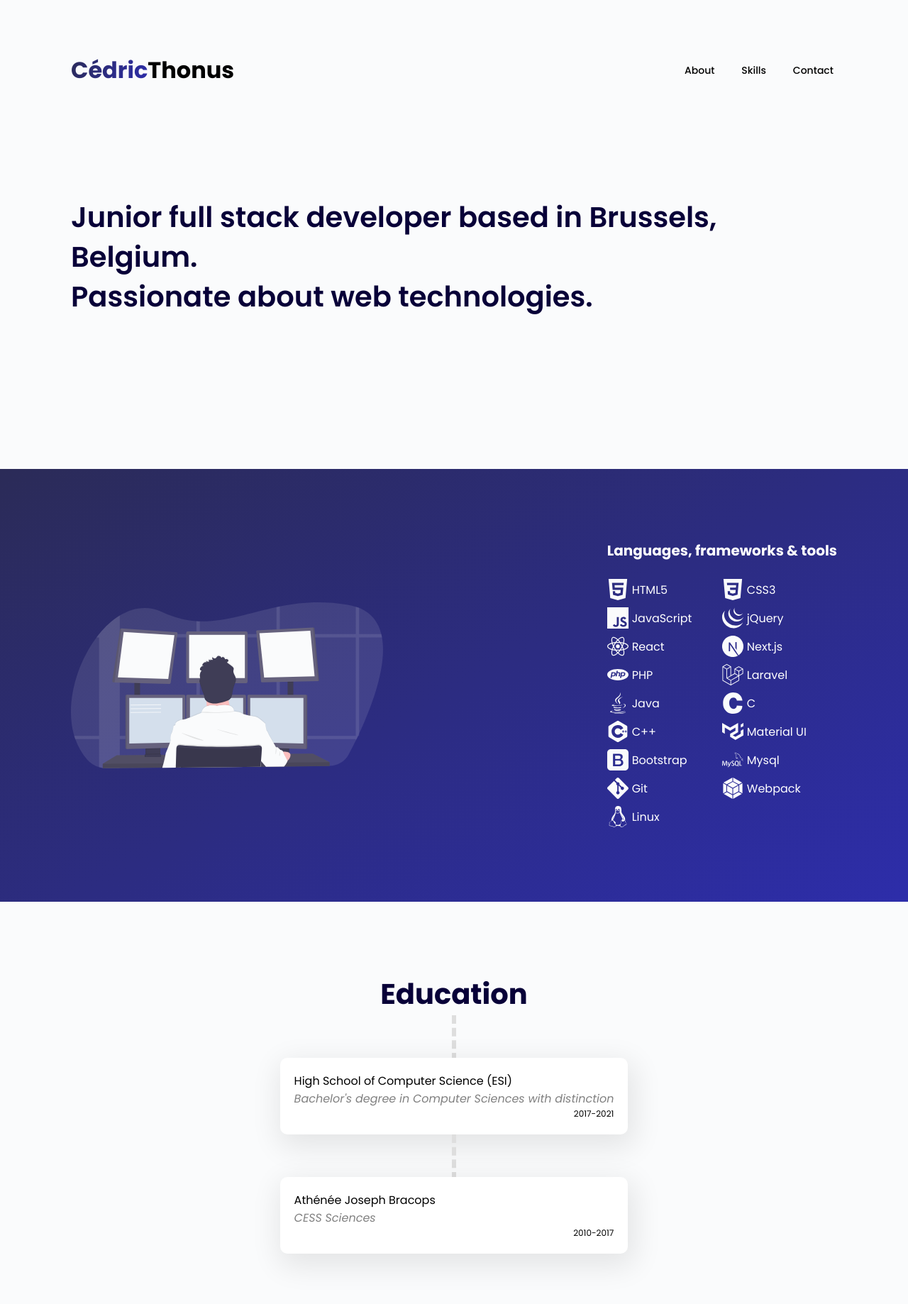
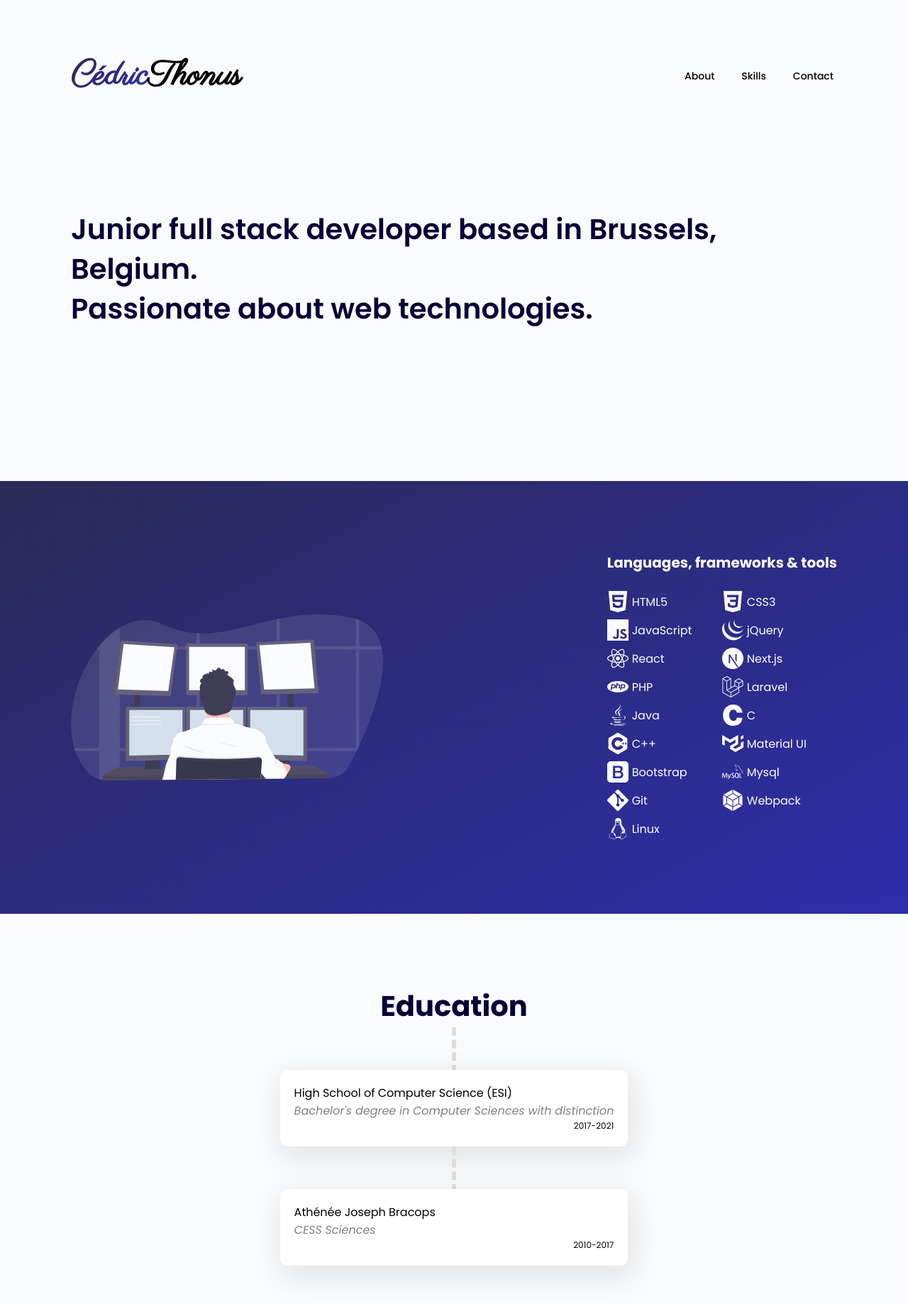
Before and after one commit to cedreams/portfolio, a Next.js app: page / in a window 1280 px wide. Shown: the top 1838 px of the page at 71% size. Built offline with nearby package versions, Linux system fonts and the light colour scheme.

Commit message:
Refactor education section

```diff
--- a/src/components/Education.tsx
+++ /dev/null
@@ -1,35 +0,0 @@
-export default function Education() {
-    return (
-        <div className="education-content">
-            <div>
-                <div className="education-title">Education</div>
-                <div className="education-path"></div>
-                <div className="education-item">
-                    <div className="education-item-place">
-                        High School of Computer Science (ESI)
-                    </div>
-                    <div className="education-item-name">
-                        Bachelor's degree in Computer Sciences with distinction
-                    </div>
-                    <div className="education-item-date">
-                        2017-2021
-                    </div>
-                </div>
-                <div className="education-path"></div>
-                <div className="education-item">
-                    <div className="education-item-place">
-                        Athénée Joseph Bracops
-                    </div>
-                    <div className="education-item-name">
-                        CESS Sciences
-                    </div>
-                    <div className="education-item-date">
-                        2010-2017
-                    </div>
-                </div>
-
-            </div>
-
-        </div>
-    );
-}
--- /dev/null
+++ b/src/components/Education/EducationItem/EducationItemProps.tsx
@@ -0,0 +1,5 @@
+export default interface EducationItemProps {
+	place: string;
+	name: string;
+	date: string;
+}
--- /dev/null
+++ b/src/components/Education/EducationItem/index.tsx
@@ -0,0 +1,22 @@
+import EducationItemProps from "./EducationItemProps";
+
+const EducationItem = ({place, name, date}: EducationItemProps) => {
+    return (
+        <>
+            <div className="education-path"></div>
+            <div className="education-item">
+                <div className="education-item-place">
+                    {place}
+                </div>
+                <div className="education-item-name">
+                    {name}
+                </div>
+                <div className="education-item-date">
+                    {date}
+                </div>
+            </div>
+        </>
+    );
+};
+
+export default EducationItem;
--- /dev/null
+++ b/src/components/Education/index.tsx
@@ -0,0 +1,20 @@
+import EducationItem from "./EducationItem"
+
+export default function Education() {
+    return (
+        <div className="education-content">
+            <div>
+                <div className="education-title">Education</div>
+                <EducationItem
+                    place="High School of Computer Science (ESI)"
+                    name="Bachelor's degree in Computer Sciences with distinction"
+                    date="2017-2021" />
+                <EducationItem
+                    place="Athénée Joseph Bracops"
+                    name="CESS Sciences"
+                    date="2010-2017" />
+            </div>
+
+        </div>
+    );
+}
--- a/src/styles/global.css
+++ b/src/styles/global.css
@@ -1,4 +1,10 @@
 @import url('https://fonts.googleapis.com/css2?family=Poppins:ital,wght@0,300;0,400;0,500;0,600;0,700;0,800;0,900;1,200;1,300;1,400;1,500;1,600;1,700;1,800;1,900&display=swap');
+
+@font-face {
+    font-family: "Parisienne";
+    src: url("fonts/Parisienne-Regular.ttf");
+  }
+
 
 body,html {
     padding: 0;
@@ -16,7 +22,8 @@ body,html {
 .logo {
     display: flex;
     font-weight: 700;
-    font-size: 2em;
+    font-size: 3em;
+    font-family: 'Parisienne';
 }
 
 .gradient-name {
```
Also changed, not shown: public/assets/fonts/Parisienne-Regular.ttf (added), src/styles/fonts/Parisienne-Regular.ttf (added).
